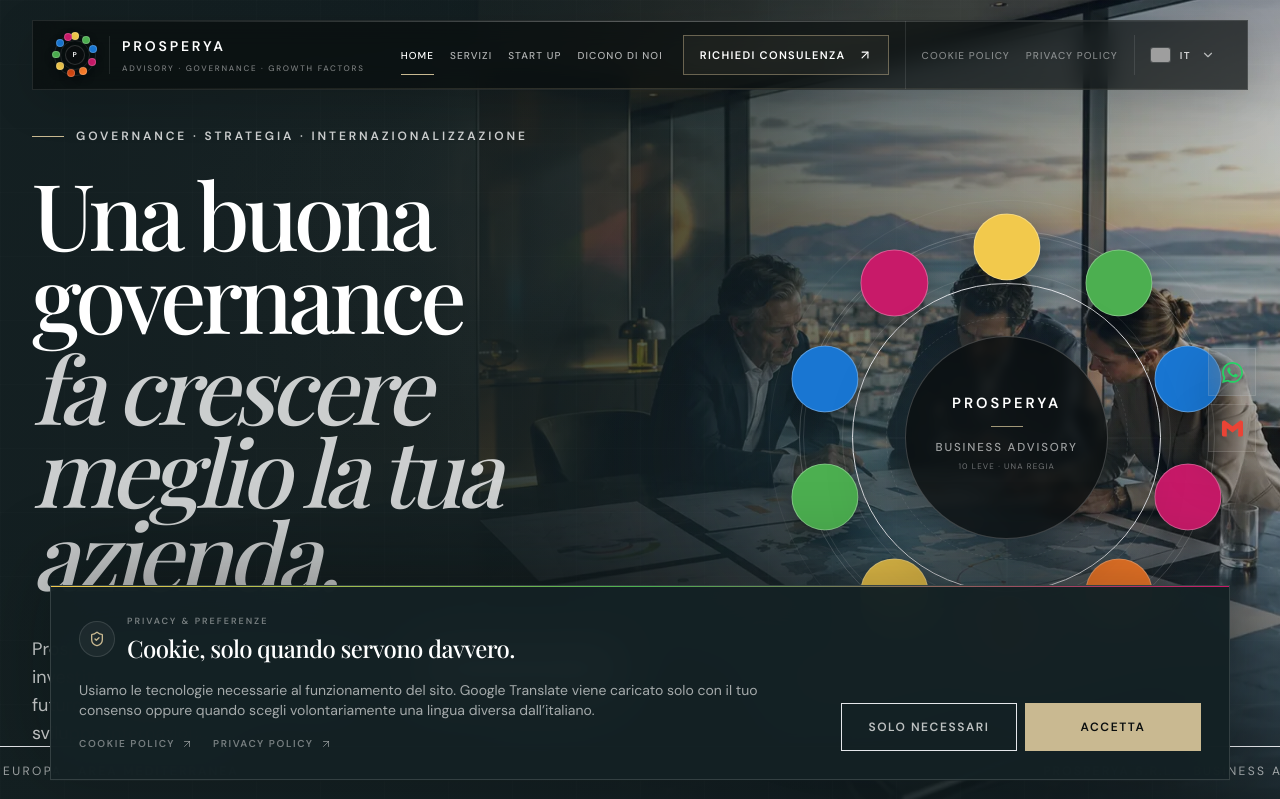
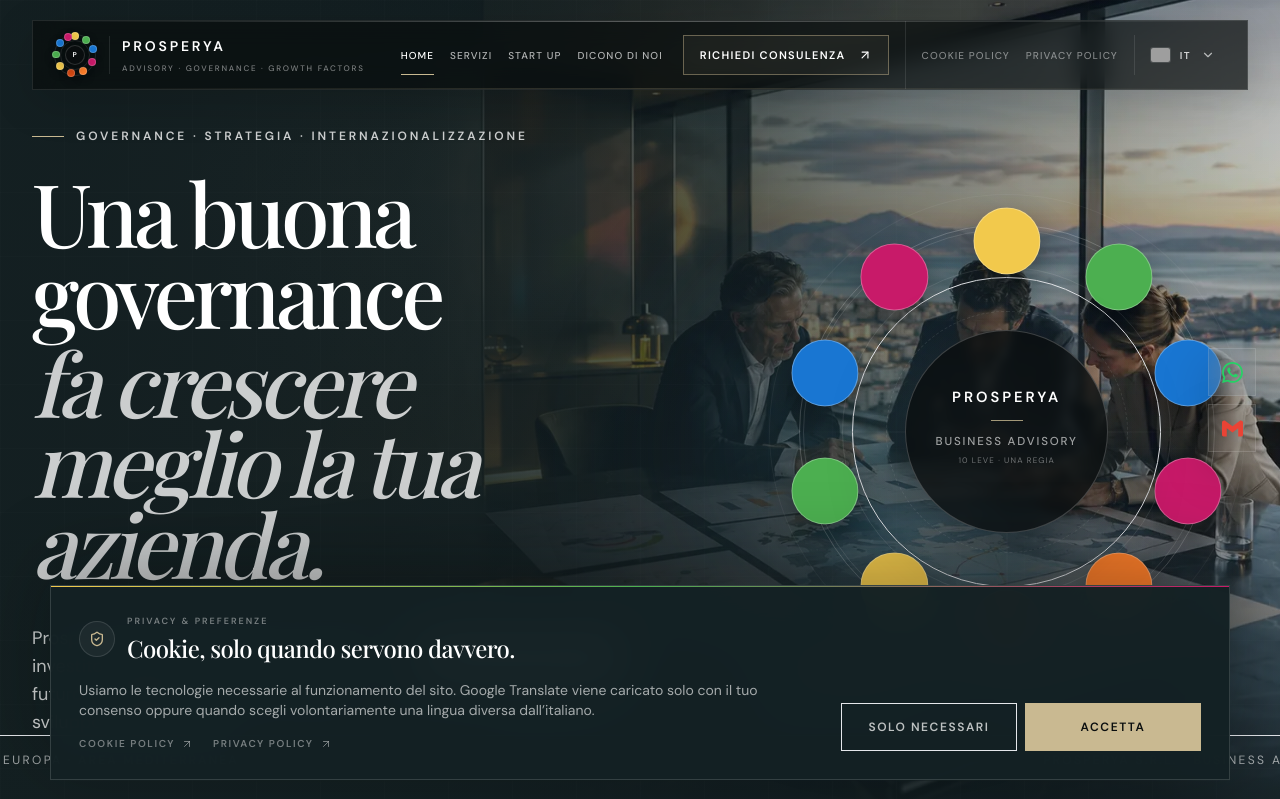
Before and after one commit to gaetanomeli95-lab/Prosperya-site, a Next.js app: page / in a window 1280 px wide. Shown: the top 799 px of the page. Built offline with nearby package versions, Linux system fonts and the light colour scheme; grey boxes are pictures that could not be loaded; a web font is replaced by a local one.

Commit message:
design: give hero headline more breathing room

```diff
--- a/src/components/Hero.tsx
+++ b/src/components/Hero.tsx
@@ -33,7 +33,7 @@ export function Hero() {
               <p className="eyebrow max-w-[16rem] !text-white/78 sm:max-w-none">{home.hero.eyebrow}</p>
             </motion.div>
 
-            <motion.h1 initial={{ opacity: 0, y: 22 }} animate={{ opacity: 1, y: 0 }} transition={{ duration: 0.8, delay: 0.08 }} className="max-w-[940px] text-[clamp(2.7rem,13vw,4.9rem)] font-heading font-medium leading-[0.9] tracking-tighter2 !text-white sm:text-[clamp(3.3rem,8.7vw,6rem)] lg:text-[clamp(4.2rem,7.2vw,7.7rem)]">
+            <motion.h1 initial={{ opacity: 0, y: 22 }} animate={{ opacity: 1, y: 0 }} transition={{ duration: 0.8, delay: 0.08 }} className="max-w-[940px] text-[clamp(2.65rem,12.6vw,4.75rem)] font-heading font-medium leading-[0.92] tracking-tighter2 !text-white sm:text-[clamp(3.2rem,8.35vw,5.8rem)] lg:text-[clamp(4rem,6.85vw,7.35rem)]">
               {home.hero.h1[0]}
               <span className="mt-2 block italic !text-white/78">{home.hero.h1[1]}</span>
             </motion.h1>
```
